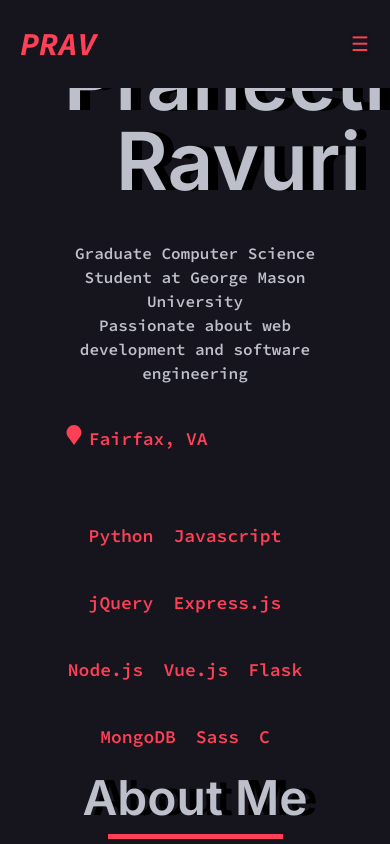
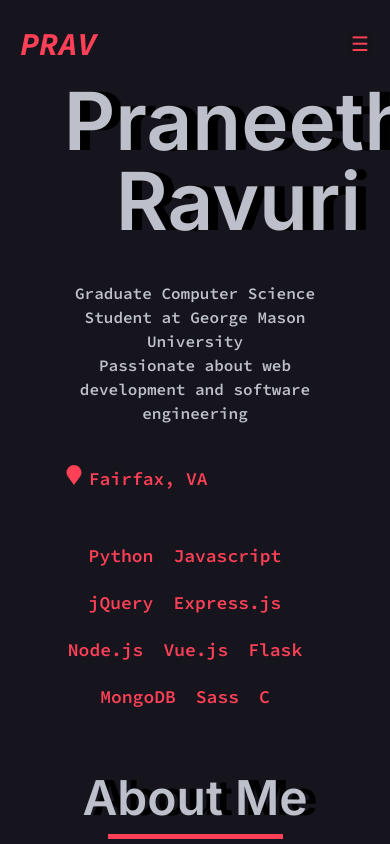
Before and after one commit to praneethravuri/PRAV-V2, a Vue app: page / in a window 390 px wide. Shown: the top 844 px of the page. Built offline with nearby package versions, Linux system fonts and the light colour scheme.

Commit message:
Added media queries break points

```diff
--- a/src/App.vue
+++ b/src/App.vue
@@ -4,6 +4,9 @@
   </div>
 
   <Socials />
+
+  <div class="main-content">
+
     <div class="section-width introduction">
       <Introduction />
     </div>
@@ -26,6 +29,7 @@
 
     <div class="section-width" style="padding: 0;">
       <Footer />
+    </div>
   </div>
 </template>
 
--- a/src/styles/introduction.scss
+++ b/src/styles/introduction.scss
@@ -23,23 +23,20 @@
         font-family: $inter-font;
     }
 
-    .desc{
+    .desc {
         text-align: center;
     }
 
-    .telugu-text{
+    .telugu-text {
         color: $bright-red;
         cursor: pointer;
     }
-}
-
 
     p {
         font-family: $source-code-pro-font;
     }
 
     .location {
-
         display: flex;
         text-align: center;
 
@@ -72,11 +69,9 @@ p {
             font-size: 18px;
             margin-right: 20px;
         }
-
     }
 
     @media (max-width: 600px) {
-    .container {
         margin-top: 0px;
 
         & .name-text {
--- a/src/styles/navigation.scss
+++ b/src/styles/navigation.scss
@@ -7,6 +7,7 @@ nav {
     background-color: $dark-blue;
     width: 100%;
     z-index: 999;
+    top: 0;
 
     .nav-link {
         color: $bright-red;
```
Also changed, not shown: media_queries_breakpoints.txt (added). Lines whose indentation alone changed are shown as unchanged.
